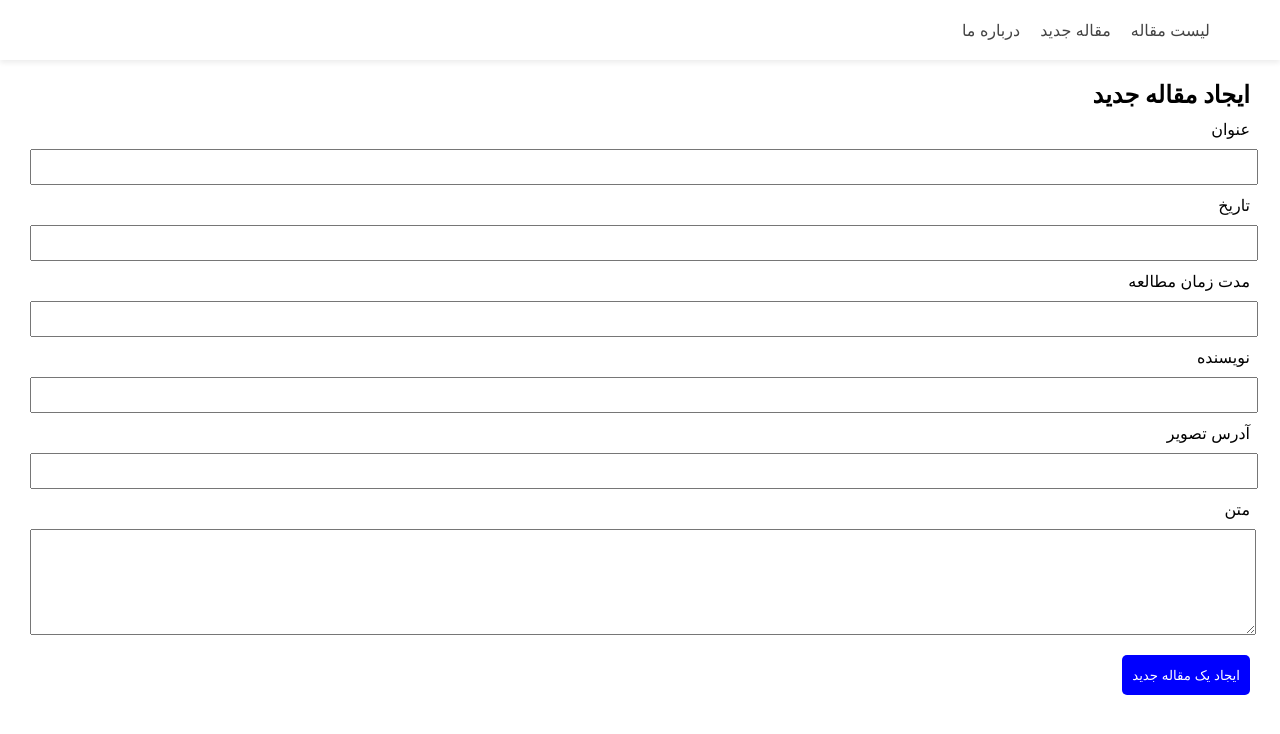
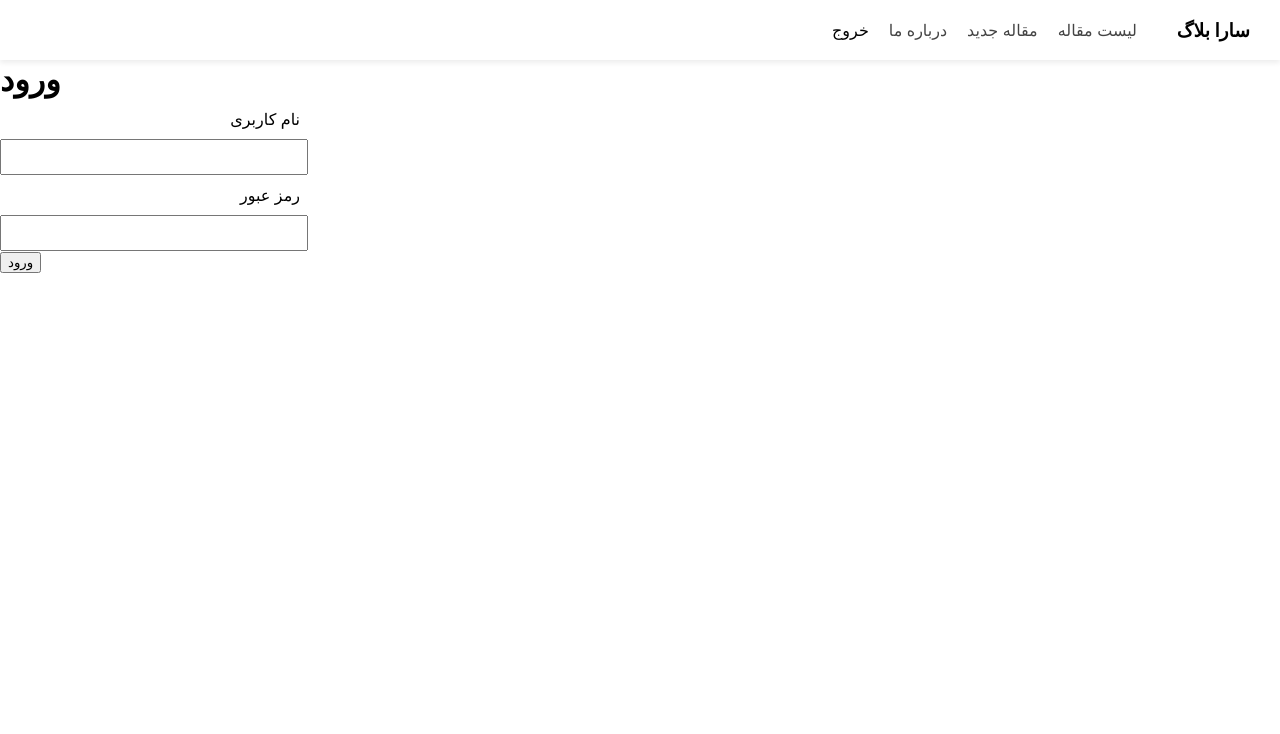
Before and after one commit to saetgit/react-app, a React (Create React App) app in the folder sara-app/: page /createArticle in a window 1280 px wide. Shown: the top 734 px of the page. Built offline with nearby package versions, Linux system fonts and the light colour scheme.

Commit message:
use react hooks appcontext for login and logout

```diff
--- a/sara-app/src/App.js
+++ b/sara-app/src/App.js
@@ -3,19 +3,26 @@ import AboutUs from "./pages/aboutUs/AboutUs";
 import ArticlePage from "./pages/articlePage/ArticlePage";
 import CreateArticle from "./pages/createArticle/CreateArticle";
 import Home from "./pages/home/Home";
-import { Route,Routes } from "react-router-dom";
+import { Route, Routes } from "react-router-dom";
 import NotFound from "./pages/notFound/NotFound";
+import { createContext, useState } from "react";
+
+export const AppContext = createContext(null)
 const App = () => {
+  const [isLogin, setIsLogin] = useState(false)
   return (
-    <div>
-      <Routes>
-      <Route path="*" element={<NotFound/>}/>
-        <Route path="/" element={<Home/>}/>
-        <Route path="/article/:id" element={<ArticlePage/>}/>
-        <Route path="/createArticle" element={<CreateArticle/>}/>
-        <Route path="/about" element={<AboutUs/>}/>
-      </Routes>
-    </div>
+    <AppContext.Provider value={{isLogin,setIsLogin}}>
+      <div>
+        <Routes>
+          <Route path="*" element={<NotFound />} />
+          <Route path="/" element={<Home />} />
+          <Route path="/article/:id" element={<ArticlePage />} />
+          <Route path="/createArticle" element={<CreateArticle />} />
+          <Route path="/about" element={<AboutUs />} />
+        </Routes>
+      </div>
+    </AppContext.Provider>
+
   );
 }
 
--- /dev/null
+++ b/sara-app/src/components/login/Login.jsx
@@ -0,0 +1,21 @@
+import { useContext } from "react";
+import { AppContext } from "../../App";
+import Input from "../Input/Input";
+import styled from "./login.module.css";
+
+function Login() {
+  const { setIsLogin } = useContext(AppContext);
+
+  return (
+    <div>
+      <h1>ورود</h1>
+      <div className={styled.Login}>
+        <Input label="نام کاربری" name="title" type="text" />
+        <Input label=" رمز عبور" name="title" type="text" />
+        <button onClick={() => setIsLogin(true)}>ورود</button>
+      </div>
+    </div>
+  );
+}
+
+export default Login;
--- /dev/null
+++ b/sara-app/src/components/login/login.module.css
@@ -0,0 +1,3 @@
+.Login{
+    width: 300px;
+}
--- a/sara-app/src/components/navbar/Navbar.jsx
+++ b/sara-app/src/components/navbar/Navbar.jsx
@@ -1,7 +1,10 @@
+import { useContext } from "react";
 import styled from "./navbar.module.css";
 import { Link } from "react-router-dom";
+import { AppContext } from "../../App";
 
 function Navbar(props) {
+  const {setIsLogin}=useContext(AppContext)
   return (
     <div className={styled.headerWrapper}>
       <div className="container">
@@ -15,6 +18,9 @@ function Navbar(props) {
             <li>
               <Link to="/about">درباره ما</Link>
             </li>
+            <li>
+              <span onClick={()=>setIsLogin(false)}> خروج</span>
+            </li>
           </ul>
         </div>
       </div>
--- a/sara-app/src/pages/articlePage/ArticlePage.jsx
+++ b/sara-app/src/pages/articlePage/ArticlePage.jsx
@@ -29,7 +29,7 @@ function ArticlePage() {
 
   return (
     <>
-      <Navbar />
+      <Navbar title="سارا بلاگ" />
       <div className={styled.articlePage}>
         <div className="container">
           {isLoading ? (
--- a/sara-app/src/pages/createArticle/CreateArticle.jsx
+++ b/sara-app/src/pages/createArticle/CreateArticle.jsx
@@ -1,9 +1,11 @@
-import { useState } from "react";
+import { useContext, useState } from "react";
 import Input from "../../components/Input/Input";
 import Navbar from "../../components/navbar/Navbar";
 import styled from "./createArticle.module.css";
 import Textarea from "../../components/textarea/Textarea";
 import axios from "axios";
+import { AppContext } from "../../App";
+import Login from "../../components/login/Login";
 function CreateArticle() {
   const [article, setArticle] = useState({
     title: "",
@@ -11,7 +13,7 @@ function CreateArticle() {
     readingTime: "",
     athor: "",
     message: "",
-    imageUrl:""
+    imageUrl: "",
   });
 
   const handelChangeArticle = (e) => {
@@ -28,23 +30,25 @@ function CreateArticle() {
     }));
   };
   const handelNewArticle = () => {
-    axios.post("http://localhost:8000/articles",{
-      id:9,
-      imageUrl:article.imageUrl,
-      title:article.title,
-      readingTime:article.readingTime,
-      date:article.date,
-      athor:article.athor,
-      content:article.message,
-
-    })
-
-  }
+    axios.post("http://localhost:8000/articles", {
+      id: 9,
+      imageUrl: article.imageUrl,
+      title: article.title,
+      readingTime: article.readingTime,
+      date: article.date,
+      athor: article.athor,
+      content: article.message,
+    });
+  };
 
   console.log(article);
+  const {isLogin}=useContext(AppContext)
+
   return (
     <>
-      <Navbar />
+      <Navbar title="سارا بلاگ" />
+
+      {isLogin ? (
         <div className={styled.CreateArticle}>
           <div className="container">
             <h2>ایجاد مقاله جدید</h2>
@@ -84,6 +88,9 @@ function CreateArticle() {
             </div>
           </div>
         </div>
+      ) : (
+        <Login />
+      )}
     </>
   );
 }
```
Lines whose indentation alone changed are shown as unchanged.
